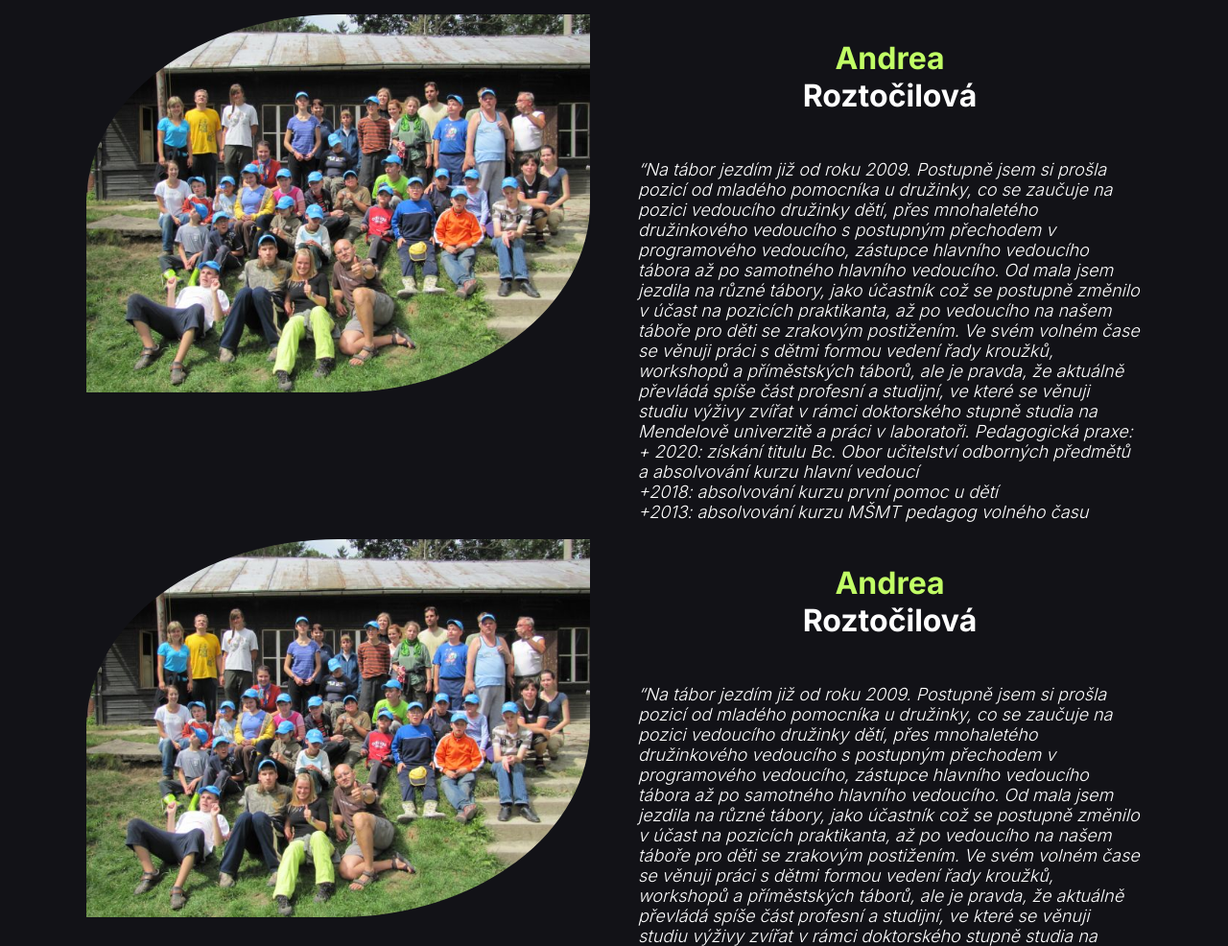
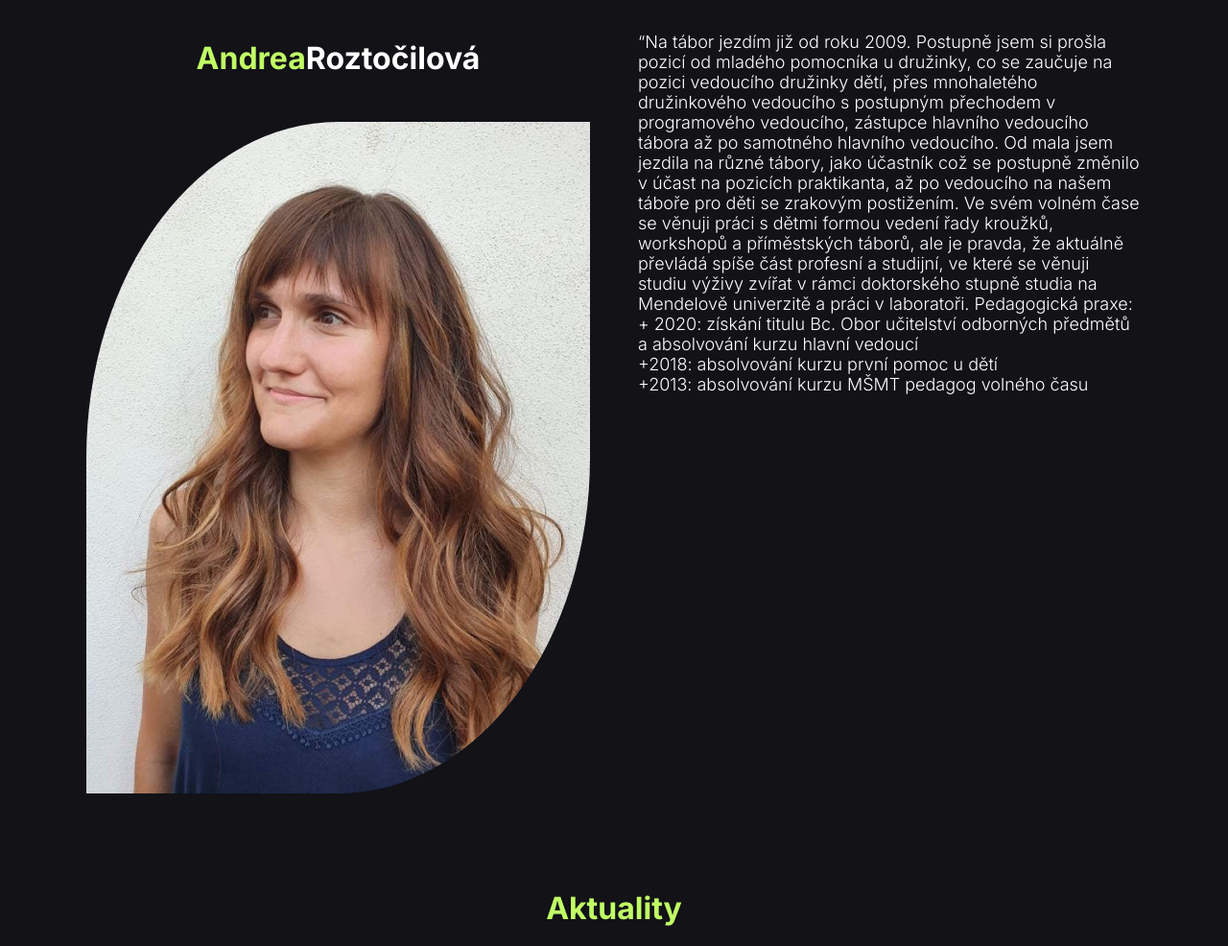
Before and after one commit to therezca/tabornevidomi, an Eleventy site: page tym.html in a window 1280 px wide. Shown: the part 860-1846 px from the top of the page at 96% size. Built offline with nearby package versions, Linux system fonts and the light colour scheme; Eleventy itself is replaced by a stand-in of ours; files that its build step writes are made by us from their sources.

Commit message:
uprava tym

```diff
--- a/SCSS/_layout.scss
+++ b/SCSS/_layout.scss
@@ -390,7 +390,7 @@
     text-align: center;}
 
     &__perex {font-size: 18px;
-    font-style: italic;}
+    }
 
 
     &__obrys {
--- a/tym.html
+++ b/tym.html
@@ -46,32 +46,16 @@ menu: tym
 <section class="tym">
 
 
-    <div class="tym__gridtreti">
-
-            <div class="tym__item">
-            <img class="tym__fotka" src="/soubor/uvodni.jpg" alt="Děti na táboře">
-            </div>
-
-            <div class="tym__popis">
-             <h2 class="tym__h2"><span style="color: #c1ff65">Andrea</span><br>Roztočilová </h2>
-             <p class="tym__perex">“Na tábor jezdím již od roku 2009. Postupně jsem si prošla pozicí od mladého pomocníka u družinky, co se zaučuje na pozici vedoucího družinky dětí, přes mnohaletého družinkového vedoucího s postupným přechodem v programového vedoucího, zástupce hlavního vedoucího tábora až po samotného hlavního vedoucího.
-                Od mala jsem jezdila na různé tábory, jako účastník což se postupně změnilo v účast na pozicích praktikanta, až po vedoucího na našem táboře pro děti se zrakovým postižením.  Ve svém volném čase se věnuji práci s dětmi formou vedení řady kroužků, workshopů a příměstských táborů, ale je pravda, že aktuálně převládá spíše část profesní a studijní, ve které se věnuji studiu výživy zvířat v rámci doktorského stupně studia na Mendelově univerzitě a práci v laboratoři.
-               Pedagogická praxe: <br>
-               + 2020: získání titulu Bc. Obor učitelství odborných předmětů a absolvování kurzu hlavní vedoucí<br>
-               +2018: absolvování kurzu první pomoc u dětí<br>
-               +2013: absolvování kurzu MŠMT pedagog volného času<br></p>
-
-            </div>
-    </div>
 
     <div class="tym__gridtreti">
 
         <div class="tym__item">
-        <img class="tym__fotka" src="/soubor/uvodni.jpg" alt="Děti na táboře">
+        <h2 class="tym__h2"><span style="color: #c1ff65">Andrea</span>Roztočilová </h2>
+        <img class="tym__fotka" src="/soubor/andy.jpg" alt="Děti na táboře">
         </div>
 
         <div class="tym__popis">
-         <h2 class="tym__h2"><span style="color: #c1ff65">Andrea</span><br>Roztočilová </h2>
+
          <p class="tym__perex">“Na tábor jezdím již od roku 2009. Postupně jsem si prošla pozicí od mladého pomocníka u družinky, co se zaučuje na pozici vedoucího družinky dětí, přes mnohaletého družinkového vedoucího s postupným přechodem v programového vedoucího, zástupce hlavního vedoucího tábora až po samotného hlavního vedoucího.
             Od mala jsem jezdila na různé tábory, jako účastník což se postupně změnilo v účast na pozicích praktikanta, až po vedoucího na našem táboře pro děti se zrakovým postižením.  Ve svém volném čase se věnuji práci s dětmi formou vedení řady kroužků, workshopů a příměstských táborů, ale je pravda, že aktuálně převládá spíše část profesní a studijní, ve které se věnuji studiu výživy zvířat v rámci doktorského stupně studia na Mendelově univerzitě a práci v laboratoři.
            Pedagogická praxe: <br>
```
Also changed, not shown: CSS/style.css, soubor/Andy.jpg (added), soubor/Marti.jpg (added).
